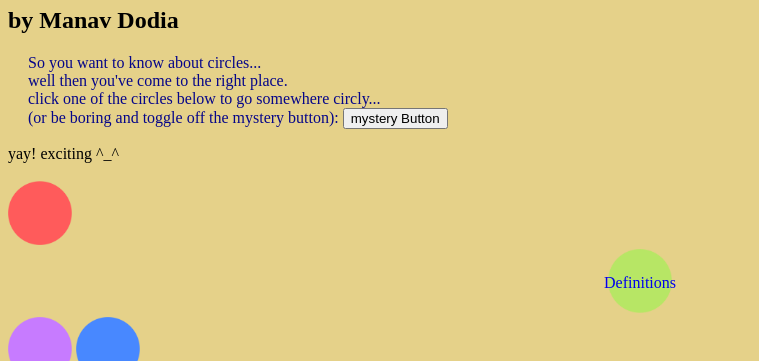
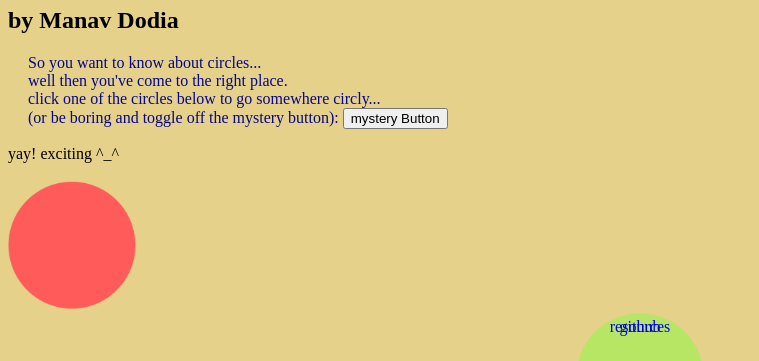
Before and after one commit to manav1411/Trainee-Project, a plain HTML site: page index.html in a window 1280 px wide. Shown: the part 73-434 px from the top of the page, without its empty margins (0-759 px from the left). Drawn offline with Linux system fonts and the light colour scheme.

Commit message:
Add files via upload

```diff
--- a/index.html
+++ b/index.html
@@ -27,8 +27,9 @@
             <a href="html/about_me.html"><img
                 src="/images/circle1.png"
                 alt="the first circle."
-                width="64"
-                height="64"/>
+                width="128"
+                height="128"/>
+                <div class="centered">about me</div>
 
             </a>
 
@@ -36,8 +37,8 @@
                 <a href="html/definition.html"><img
                     src="/images/circle2.png"
                     alt="the first circle."
-                    width="64"
-                    height="64"/>
+                    width="128"
+                    height="128"/>
                     <div class="centered">Definitions</div>
                 </a>
               </div>
@@ -48,15 +49,18 @@
                 target="_blank"><img
                 src="/images/circle3.png"
                 alt="the first circle."
-                width="64"
-                height="64"/>
+                width="128"
+                height="128"/>
+                <div class="centered">github</div>
             </a>
 
-            <a href="https://en.wikipedia.org/wiki/Circle"><img
+            <a href="https://en.wikipedia.org/wiki/Circle"
+                target="_blank"><img
                 src="/images/circle4.png"
                 alt="the first circle."
-                width="64"
-                height="64"/>
+                width="128"
+                height="128"/>
+                <div class="centered">resources</div>
             </a>
 
 
--- a/my_styles.css
+++ b/my_styles.css
@@ -15,7 +15,28 @@ body {
     color: white;
   }
 
-/* Centered text */
+/* Centered text1 */
+.centered {
+  position: absolute;
+  top: 45%;
+  left: 45%;
+  transform: translate(-50%, -50%);
+}
+/* Centered text2 */
+.centered {
+  position: absolute;
+  top: 50%;
+  left: 45%;
+  transform: translate(-50%, -50%);
+}
+/* Centered text3 */
+.centered {
+  position: absolute;
+  top: 45%;
+  left: 50%;
+  transform: translate(-50%, -50%);
+}
+/* Centered text4 */
 .centered {
   position: absolute;
   top: 50%;
```
